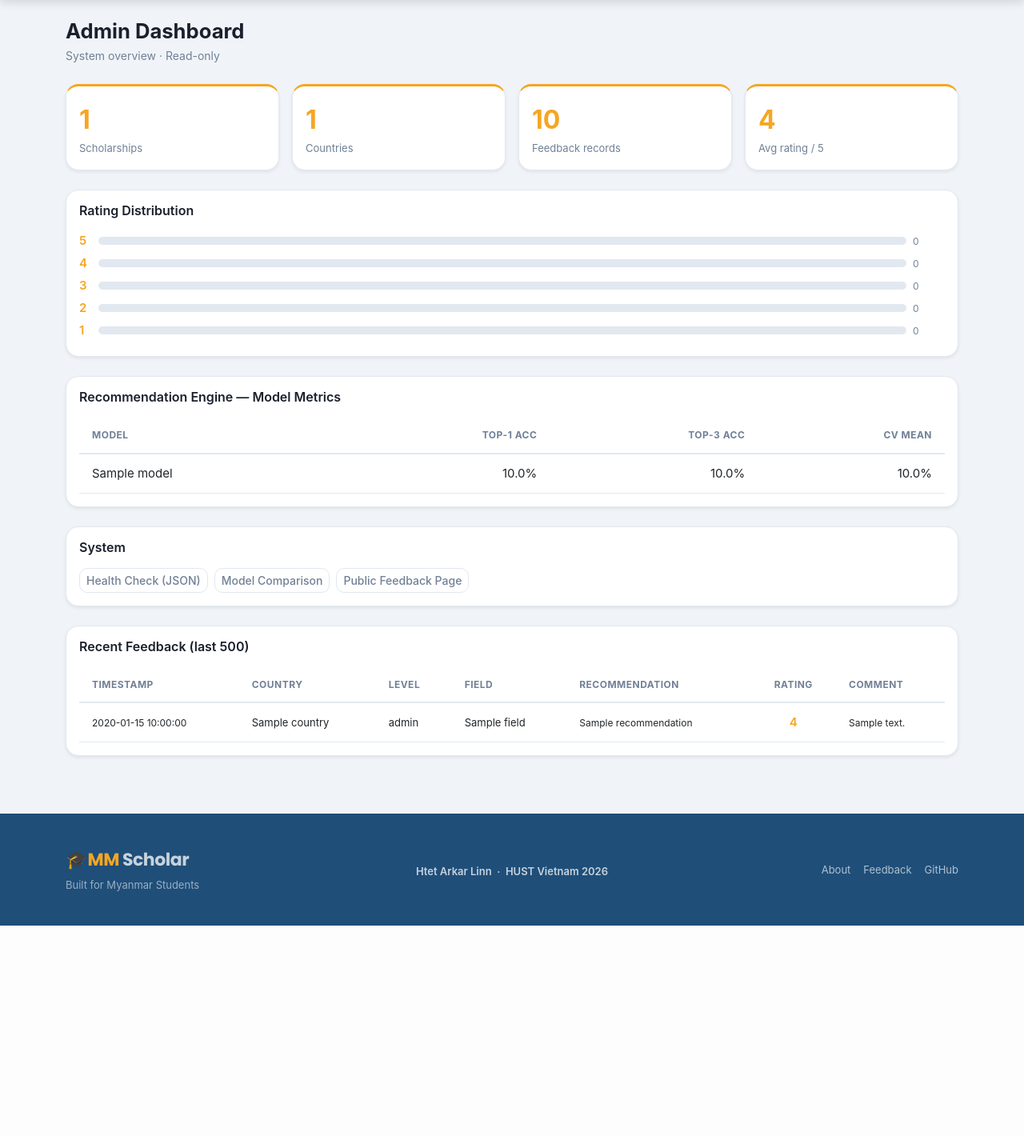
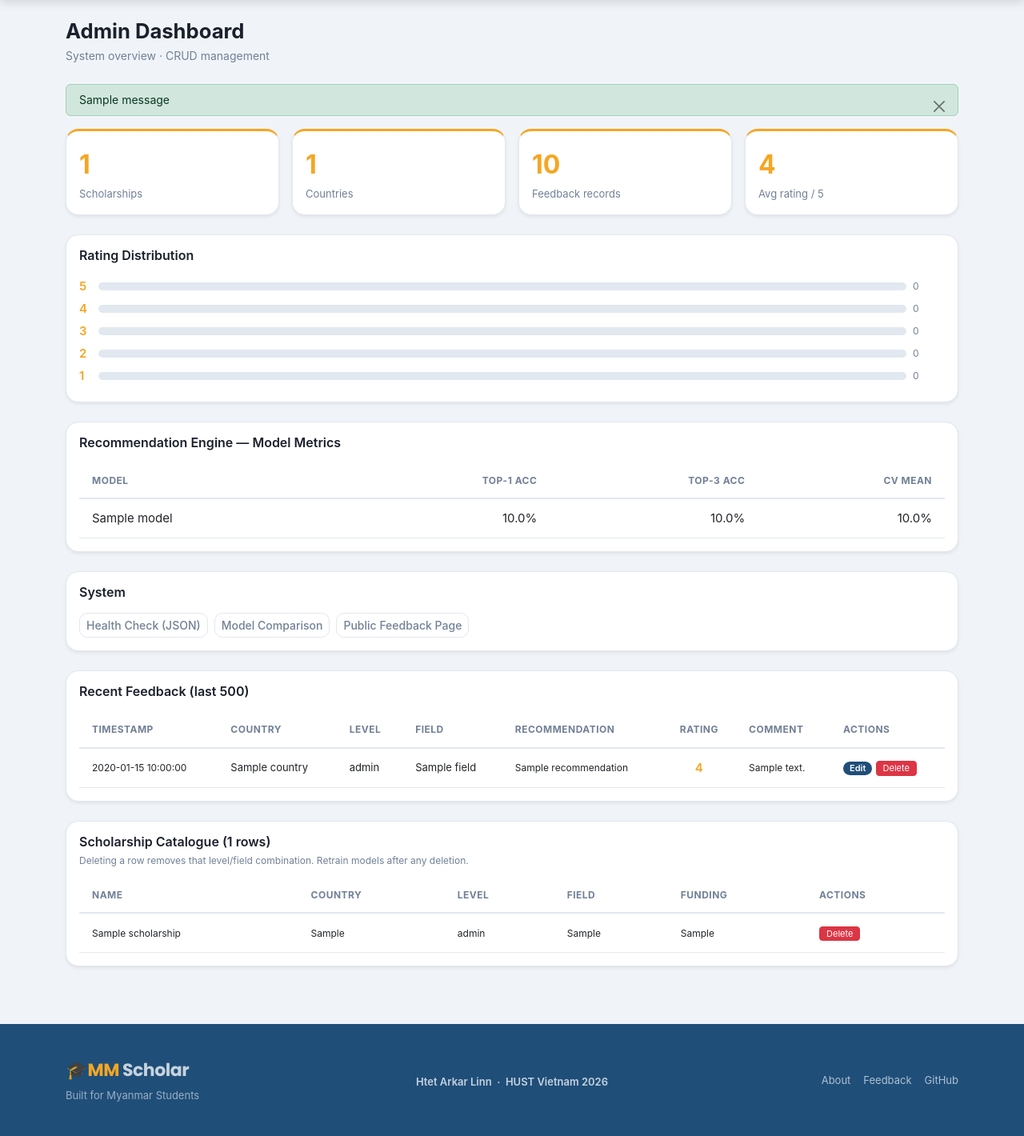
Before and after one commit to htetarkarlinn/mm_scholar, a Flask app: template templates/admin.html in a window 1280 px wide. Shown: the part 64-1484 px from the top of the page at 80% size. Before the commit the page ends 1221 px from the top, so only its background shows below. Run offline with Flask 3, Linux system fonts and the light colour scheme; the template is opened without the code that fills it: most values are stand-ins (such as "Sample title", 1, 10 or a date in 2020); one stand-in notice (Sample message) is shown; parts of the project's set-up code (start-up, migrations or seed data) failed here and were passed over.

Commit message:
Add CRUD

```diff
--- a/app.py
+++ b/app.py
@@ -3,7 +3,7 @@ import json
 import datetime
 import logging
 from functools import wraps
-from flask import Flask, render_template, request, redirect, url_for, jsonify, Response
+from flask import Flask, render_template, request, redirect, url_for, jsonify, Response, flash
 
 import config
 from config import MODELS_DIR, PORT, DEBUG
@@ -16,6 +16,7 @@ config.configure_logging()
 logger = logging.getLogger(__name__)
 
 app = Flask(__name__)
+app.secret_key = config.SECRET_KEY
 
 # ── Bootstrap repositories ────────────────────────────────────────────────────
 scholarship_repo = ScholarshipRepository()
@@ -250,7 +251,39 @@ def admin():
                            avg_rating=avg_rating, total=total, ratings=ratings,
                            num_scholarships=num_scholarships,
                            num_countries=num_countries,
-                           models=_METRICS_DATA["models"])
+                           models=_METRICS_DATA["models"],
+                           scholarships_all=scholarship_repo.get_for_admin())
+
+
+@app.route("/admin/feedback/delete/<int:record_id>", methods=["POST"])
+@require_auth
+def admin_feedback_delete(record_id):
+    feedback_repo.delete(record_id)
+    flash("Feedback record deleted")
+    return redirect(url_for("admin"))
+
+
+@app.route("/admin/feedback/edit/<int:record_id>", methods=["GET", "POST"])
+@require_auth
+def admin_feedback_edit(record_id):
+    if request.method == "POST":
+        rating  = int(request.form.get("rating", 0))
+        comment = request.form.get("comment", "").strip()
+        feedback_repo.update(record_id, rating, comment)
+        flash("Feedback record updated")
+        return redirect(url_for("admin"))
+    record = feedback_repo.get_by_id(record_id)
+    if record is None:
+        return render_template("404.html"), 404
+    return render_template("admin_edit_feedback.html", record=record)
+
+
+@app.route("/admin/scholarship/delete/<int:scholarship_id>", methods=["POST"])
+@require_auth
+def admin_scholarship_delete(scholarship_id):
+    scholarship_repo.delete(scholarship_id)
+    flash("Scholarship deleted. Note: retrain models to reflect this change.")
+    return redirect(url_for("admin"))
 
 
 # ── Error handlers ────────────────────────────────────────────────────────────
--- a/config.py
+++ b/config.py
@@ -16,6 +16,7 @@ GEMINI_API_KEY = os.environ.get("GEMINI_API_KEY", "")
 GEMINI_MODEL   = "gemini-2.5-flash"
 
 ADMIN_PASSWORD = os.environ.get("ADMIN_PASSWORD", "")
+SECRET_KEY     = os.environ.get("SECRET_KEY", "mm-scholar-dev-key-2026")
 
 PORT        = int(os.environ.get("PORT", 5001))
 DEBUG       = os.environ.get("FLASK_DEBUG", "0") == "1"
--- a/repositories/scholarship_repo.py
+++ b/repositories/scholarship_repo.py
@@ -91,6 +91,29 @@ class ScholarshipRepository:
             conn.close()
         return rows.to_dict("records"), total
 
+    def get_for_admin(self, limit: int = 500) -> list:
+        """Return scholarship rows for the admin dashboard table."""
+        conn = sqlite3.connect(DB_PATH)
+        try:
+            df = pd.read_sql(
+                "SELECT scholarship_id, scholarship_name, country_of_study, level, "
+                f"field_of_study, funding_type FROM scholarships "
+                f"ORDER BY scholarship_name, level LIMIT {int(limit)}",
+                conn,
+            )
+        finally:
+            conn.close()
+        return df.to_dict("records")
+
+    def delete(self, scholarship_id: int):
+        """Delete a single scholarship row by scholarship_id."""
+        conn = sqlite3.connect(DB_PATH)
+        try:
+            conn.execute("DELETE FROM scholarships WHERE scholarship_id = ?", (scholarship_id,))
+            conn.commit()
+        finally:
+            conn.close()
+
     def is_available(self) -> bool:
         try:
             conn = sqlite3.connect(DB_PATH)
--- a/templates/admin.html
+++ b/templates/admin.html
@@ -36,8 +36,22 @@
   <!-- Header -->
   <div class="mb-4">
     <h1 class="fw-bold mb-1" style="font-size:1.6rem; color:var(--text);">Admin Dashboard</h1>
-    <p style="color:var(--text-muted); font-size:14px;">System overview · Read-only</p>
+    <p style="color:var(--text-muted); font-size:14px;">System overview · CRUD management</p>
   </div>
+
+  <!-- Flash messages -->
+  {% with messages = get_flashed_messages() %}
+  {% if messages %}
+  <div class="mb-3">
+    {% for msg in messages %}
+    <div class="alert alert-success alert-dismissible fade show py-2 px-3" role="alert" style="font-size:14px;">
+      {{ msg }}
+      <button type="button" class="btn-close btn-close-sm" data-bs-dismiss="alert"></button>
+    </div>
+    {% endfor %}
+  </div>
+  {% endif %}
+  {% endwith %}
 
   <!-- KPI row -->
   <div class="row g-3 mb-4">
@@ -142,6 +156,7 @@
             <th>Recommendation</th>
             <th class="text-center">Rating</th>
             <th>Comment</th>
+            <th>Actions</th>
           </tr>
         </thead>
         <tbody>
@@ -156,6 +171,12 @@
               <span class="rating-star fw-semibold">{{ fb.rating }}</span>
             </td>
             <td style="font-size:12px; max-width:200px;">{{ fb.comment or "—" }}</td>
+            <td style="white-space:nowrap;">
+              <a href="/admin/feedback/edit/{{ fb.id }}" class="btn btn-primary btn-sm py-0 px-2" style="font-size:11px;">Edit</a>
+              <form action="/admin/feedback/delete/{{ fb.id }}" method="POST" class="d-inline" onsubmit="return confirm('Delete this feedback record?');">
+                <button type="submit" class="btn btn-danger btn-sm py-0 px-2" style="font-size:11px;">Delete</button>
+              </form>
+            </td>
           </tr>
           {% endfor %}
         </tbody>
@@ -164,6 +185,42 @@
     {% else %}
     <p style="color:var(--text-muted); font-size:14px;">No feedback records yet.</p>
     {% endif %}
+  </div>
+
+  <!-- Scholarship table -->
+  <div class="card shadow-sm p-3 mt-4">
+    <h6 class="fw-semibold mb-1" style="color:var(--text);">Scholarship Catalogue ({{ scholarships_all|length }} rows)</h6>
+    <p style="font-size:12px; color:var(--text-muted); margin-bottom:0.75rem;">Deleting a row removes that level/field combination. Retrain models after any deletion.</p>
+    <div class="table-responsive" style="max-height:400px; overflow-y:auto;">
+      <table class="table table-sm table-hover mb-0">
+        <thead class="sticky-top bg-white">
+          <tr>
+            <th>Name</th>
+            <th>Country</th>
+            <th>Level</th>
+            <th>Field</th>
+            <th>Funding</th>
+            <th>Actions</th>
+          </tr>
+        </thead>
+        <tbody>
+          {% for sc in scholarships_all %}
+          <tr>
+            <td style="font-size:12px; max-width:200px; overflow:hidden; text-overflow:ellipsis; white-space:nowrap;" title="{{ sc.scholarship_name }}">{{ sc.scholarship_name }}</td>
+            <td style="font-size:12px;">{{ sc.country_of_study }}</td>
+            <td style="font-size:12px;">{{ sc.level }}</td>
+            <td style="font-size:12px;">{{ sc.field_of_study }}</td>
+            <td style="font-size:12px;">{{ sc.funding_type }}</td>
+            <td>
+              <form action="/admin/scholarship/delete/{{ sc.scholarship_id }}" method="POST" class="d-inline" onsubmit="return confirm('Delete this scholarship row? Retrain models after deletion.');">
+                <button type="submit" class="btn btn-danger btn-sm py-0 px-2" style="font-size:11px;">Delete</button>
+              </form>
+            </td>
+          </tr>
+          {% endfor %}
+        </tbody>
+      </table>
+    </div>
   </div>
 
 </div>
```
Also changed, not shown: repositories/feedback_repo.py (+25 -0 lines), templates/admin_edit_feedback.html (added, +84 -0 lines), test_app.py (+39 -0 lines), mm_scholar.db.
